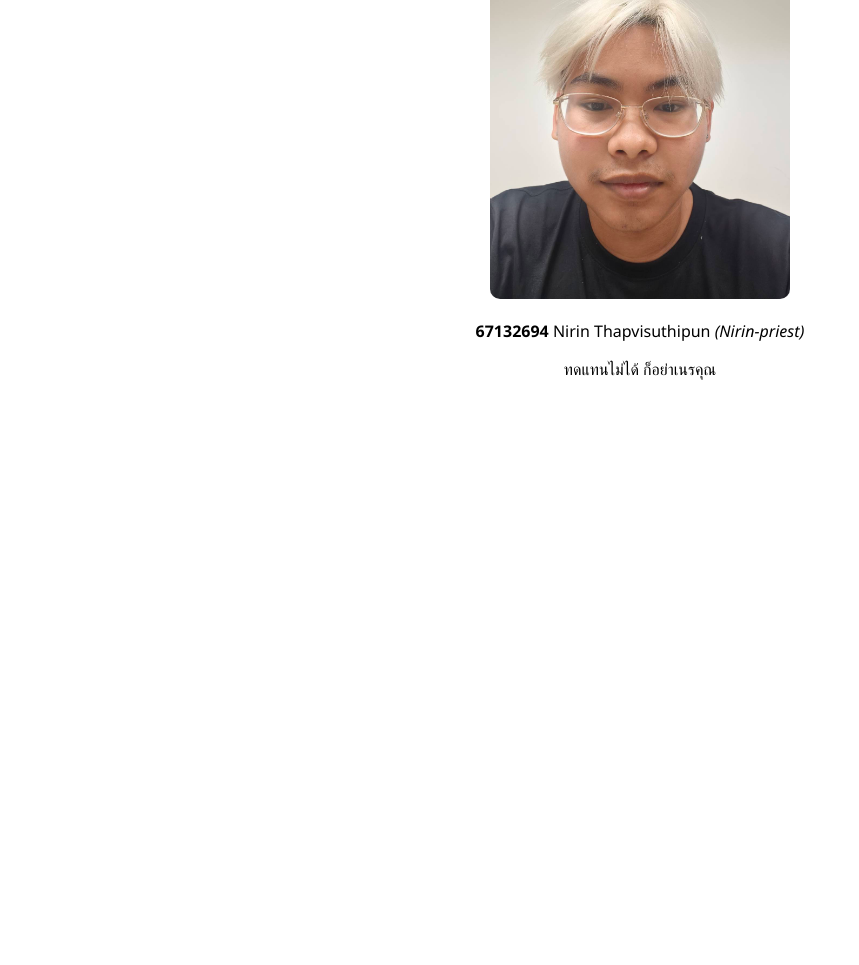
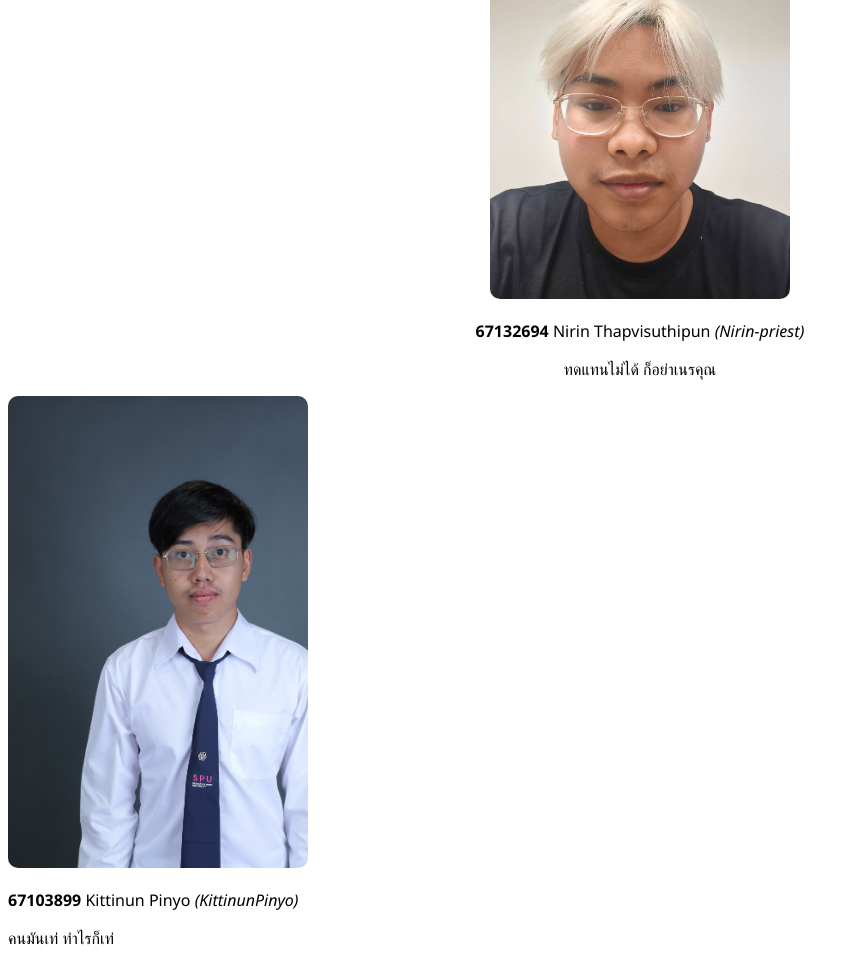
Before and after one commit to Nirin-priest/collab, a plain HTML site: page index.html in a window 1280 px wide. Shown: the part 186-1151 px from the top of the page, without its empty margins (0-859 px from the left). Before the commit the page ends 800 px from the top, so only its background shows below. Drawn offline with Linux system fonts and the light colour scheme.

Commit message:
Kittinun

```diff
--- a/index.html
+++ b/index.html
@@ -22,5 +22,10 @@
     <!-- 67155008 Waranon Soprok -->
     <!-- 67103882 thanawisit intasan -->
     <!-- 67103899 Kittinun Pinyo -->
+     <div align="center"></div>
+      <img src="./67103899.jpg" alt="67103899" width="300px" style="border-radius: 10px;"/>
+      <p><b>67103899</b> Kittinun Pinyo <i>(KittinunPinyo)</i></p>
+      <p>คนมันเท่ ทำไรก็เท่</p>
+    </div>
   </body>
 </html>
```
Also changed, not shown: 67103899.jpg (added).
